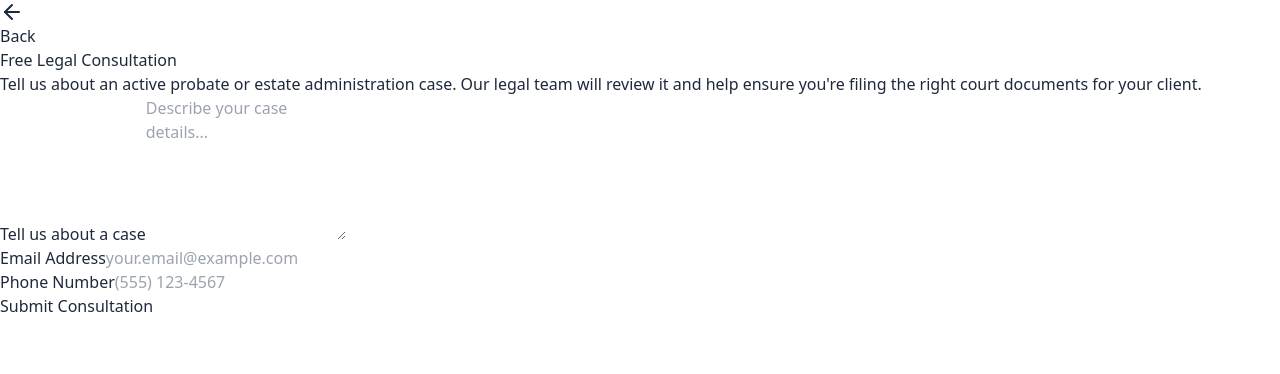
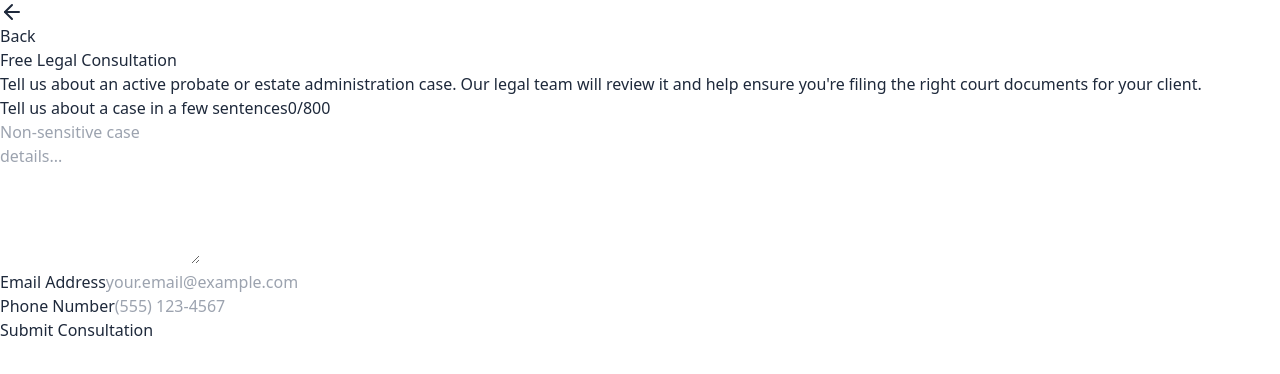
Before and after one commit to shasnat/heirflow-public-site, a React (Vite) app: page / in a window 1280 px wide. Both pictures are taken after a click on the button "Free Consultation". Shown: the top 374 px of the page. Built offline with nearby package versions, Linux system fonts and the light colour scheme.

Commit message:
Case details

```diff
--- a/src/components/ConsultationPage.tsx
+++ b/src/components/ConsultationPage.tsx
@@ -114,19 +114,29 @@ export default function ConsultationPage({ onNavigate }: ConsultationPageProps)
 
           <form onSubmit={handleSubmit} className="space-y-6">
             <div>
-              <label
-                htmlFor="caseDetails"
-                className="block text-sm font-medium text-slate-700 mb-2"
-              >
-                Tell us about a case
-              </label>
+              <div className="flex items-center justify-between mb-2">
+                <label
+                  htmlFor="caseDetails"
+                  className="block text-sm font-medium text-slate-700"
+                >
+                  Tell us about a case in a few sentences
+                </label>
+                <span className="text-xs text-slate-500">
+                  {caseDetails.length}/800
+                </span>
+              </div>
               <Textarea
                 id="caseDetails"
                 value={caseDetails}
-                onChange={(e) => setCaseDetails(e.target.value)}
-                placeholder="Describe your case details..."
+                onChange={(e) => {
+                  if (e.target.value.length <= 800) {
+                    setCaseDetails(e.target.value);
+                  }
+                }}
+                placeholder="Non-sensitive case details..."
                 rows={6}
                 required
+                maxLength={800}
                 className="w-full"
               />
             </div>
```
